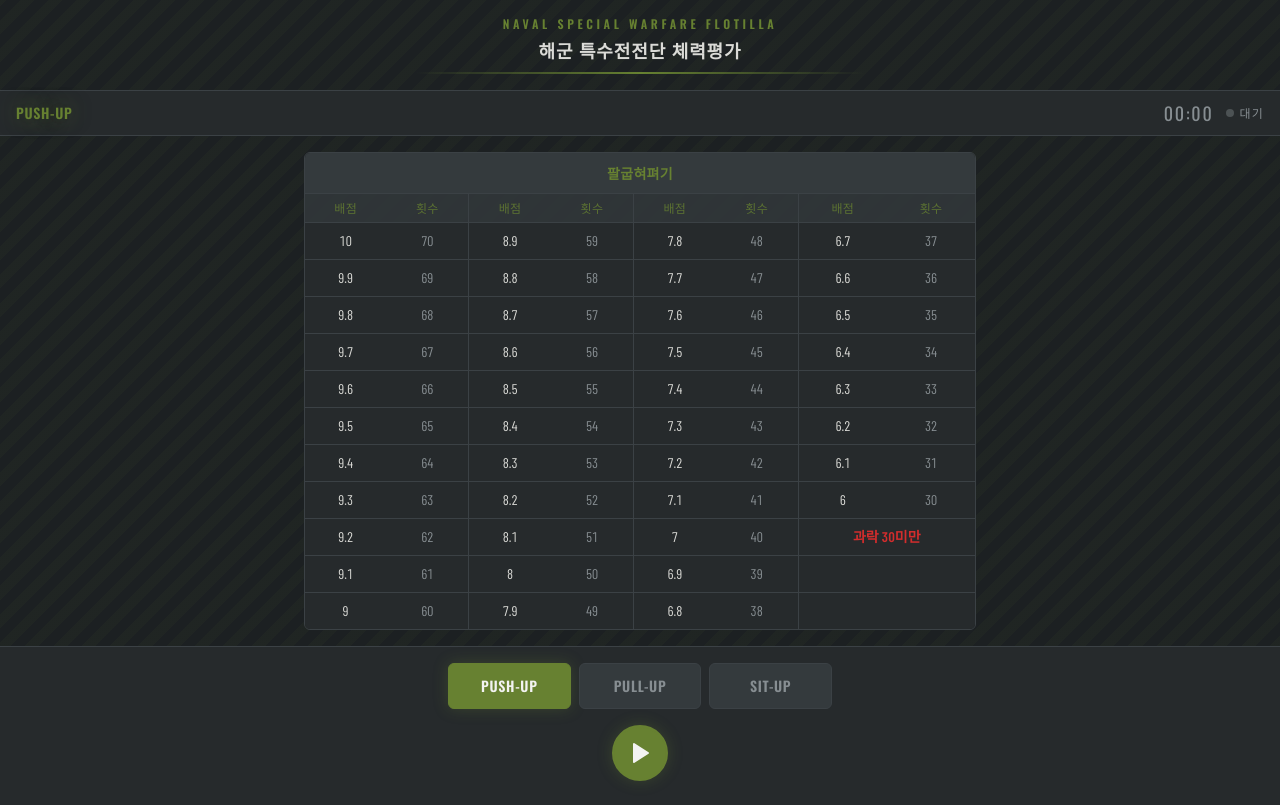
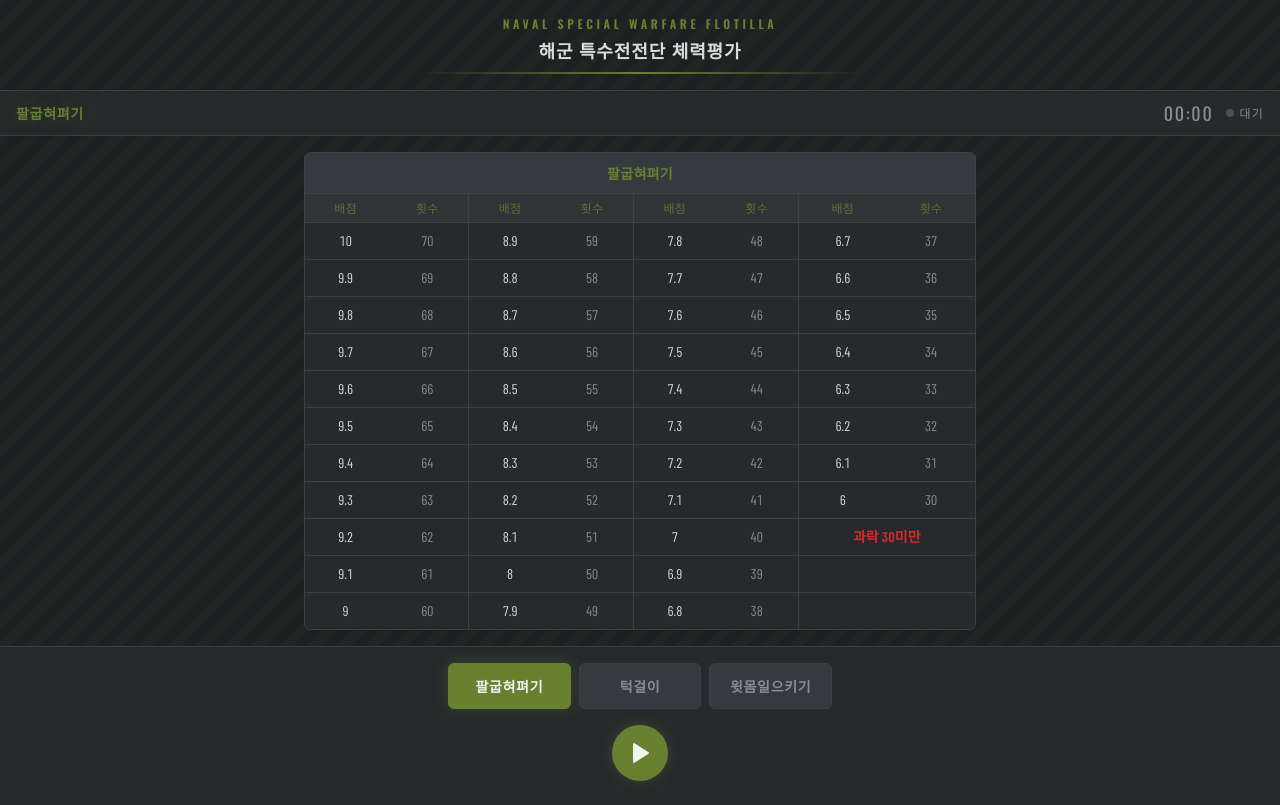
Before and after one commit to minssi77/udt-test, a React (Vite) app: page / in a window 1280 px wide. Built offline with nearby package versions, Linux system fonts and the light colour scheme.

Commit message:
UI: change exercise labels from English to Korean

```diff
--- a/src/pages/Index.tsx
+++ b/src/pages/Index.tsx
@@ -155,7 +155,7 @@ const Index = () => {
       <div className="flex items-center justify-between px-4 py-2 border-b border-border bg-card">
         <div className="flex items-center gap-2">
           <span className="font-display text-sm font-semibold uppercase tracking-wider text-primary glow-olive">
-            {MODE_LABELS[mode].en}
+            {MODE_LABELS[mode].ko}
           </span>
         </div>
         <div className="flex items-center gap-3">
@@ -201,7 +201,7 @@ const Index = () => {
                     : "border-border bg-secondary text-muted-foreground hover:border-primary/50 hover:text-foreground"
                 }`}
               >
-                {MODE_LABELS[m].en}
+                {MODE_LABELS[m].ko}
               </button>
             ))}
           </div>
```
